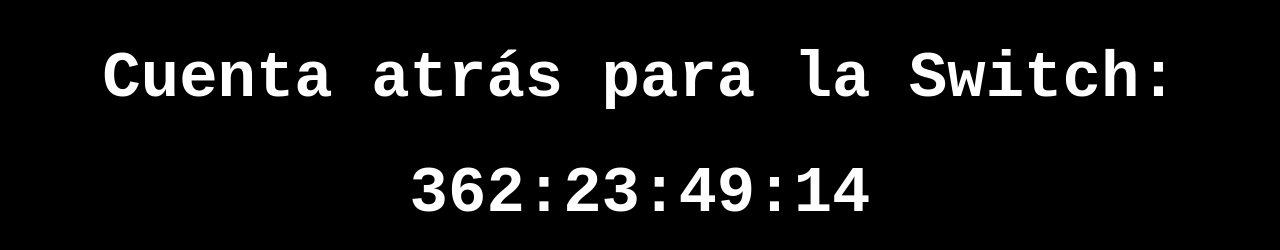
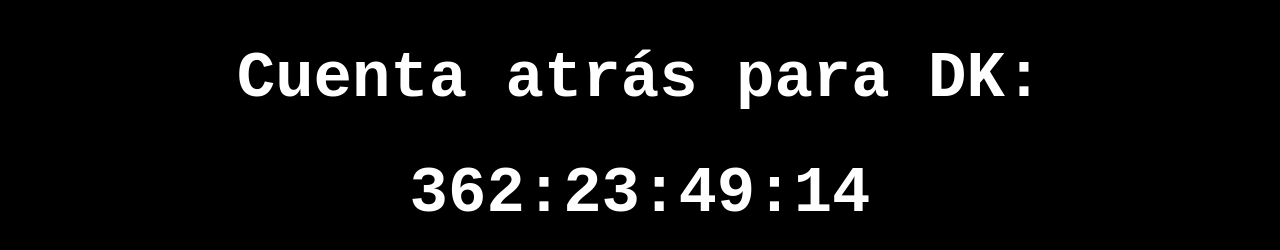
Before and after one commit to Joselu06/Pagina-sergio, a plain HTML site: page index.html in a window 1280 px wide. Drawn offline with Linux system fonts and the light colour scheme.

Commit message:
Update index.html

```diff
--- a/index.html
+++ b/index.html
@@ -6,7 +6,7 @@
 </head>
 <body>
     <div id="reloj">
-        <h1 id="switch">Cuenta atrás para la Switch:</h1>
+        <h1 id="switch">Cuenta atrás para DK:</h1>
         <h1 id="cuenta"></h1>
     </div>
     <script src="script.js"></script>
```
